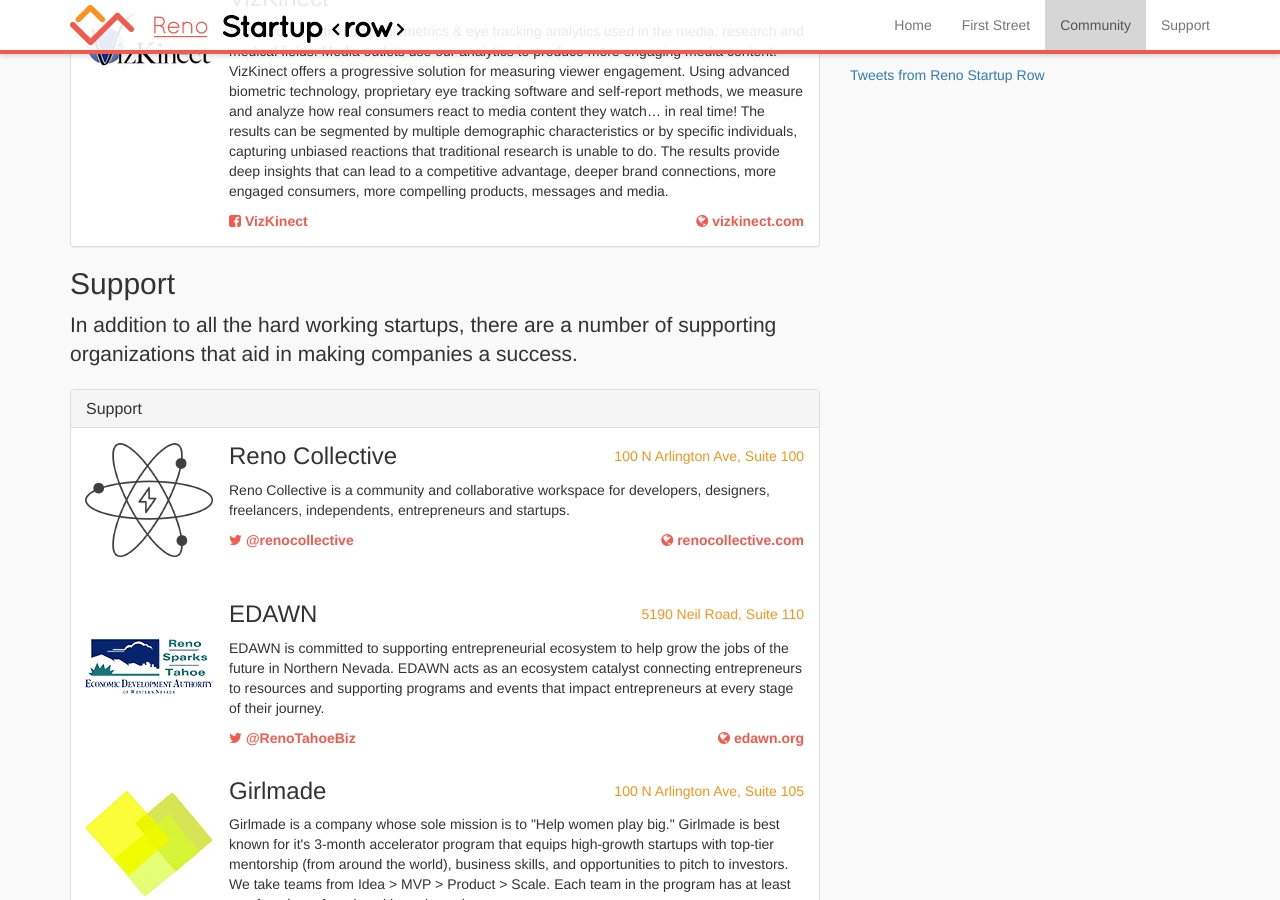
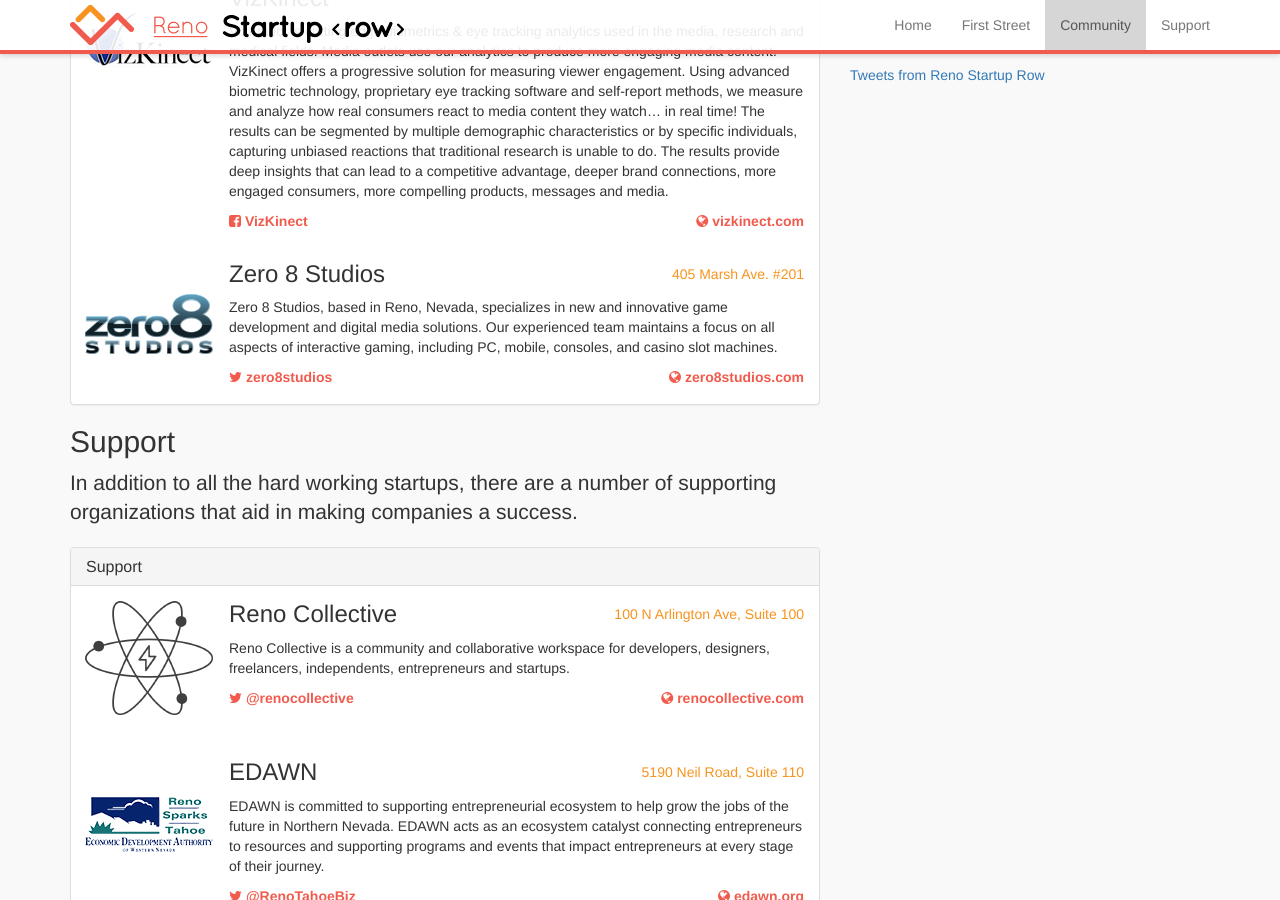
Before and after one commit to startuprow/startuprow.github.io, a Jekyll site: the page built from index.html, in a window 1280 px wide and 900 px high, scrolled down 5912 px. Built offline with Jekyll 4.4.1, drawn with Linux system fonts in a browser that asks for light colours; nearby versions of some CDN libraries; Markdown is read by kramdown in place of the engine named in the settings; comment, search, counter and statistics services are not loaded.

Commit message:
Added Zero 8 Studios

```diff
--- a/index.html
+++ b/index.html
@@ -339,6 +339,17 @@
     <span class="contact twitter"><a href="https://facebook.com/VizKinect"><i class="fa fa-facebook-square"></i> VizKinect</a></span>
     <span class="contact website pull-right"><a href="http://vizkinect.com"><i class="fa fa-globe"></i> vizkinect.com</a></span>
   </div>
+
+  <div class="panel-body company-profile">
+    <div class="company-logo">
+      <img src="/img/logo/zero8.png">
+    </div>
+    <span class="contact address pull-right">405 Marsh Ave. #201</span>
+    <h3>Zero 8 Studios</h3>
+    <p>Zero 8 Studios, based in Reno, Nevada, specializes in new and innovative game development and digital media solutions. Our experienced team maintains a focus on all aspects of interactive gaming, including PC, mobile, consoles, and casino slot machines.</p>
+    <span class="contact twitter"><a href="https://twitter.com/zero8studios"><i class="fa fa-twitter"></i> zero8studios</a></span>
+    <span class="contact website pull-right"><a href="http://www.zero8studios.com"><i class="fa fa-globe"></i> zero8studios.com</a></span>
+  </div>
 </div>
 
 <h2 id="support">Support</h2>
```
Also changed, not shown: img/logo/zero8.png (added).
